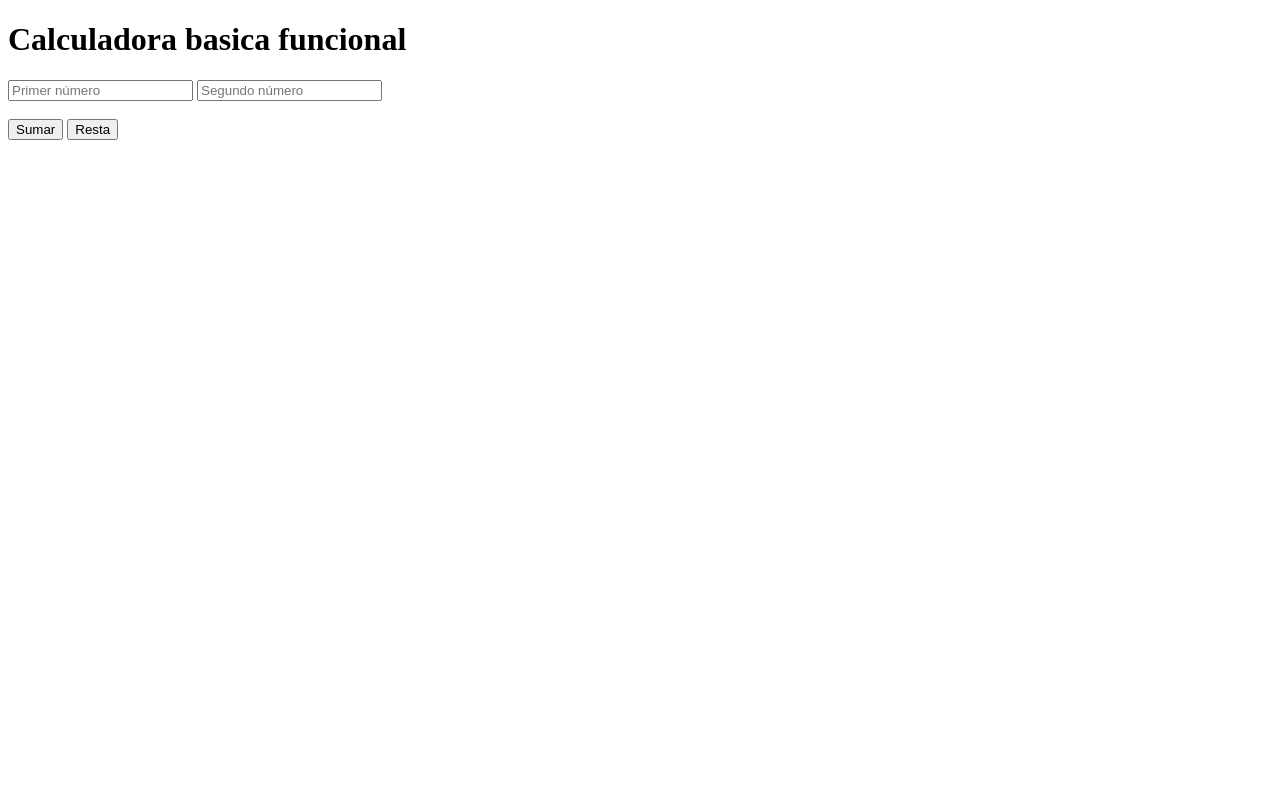
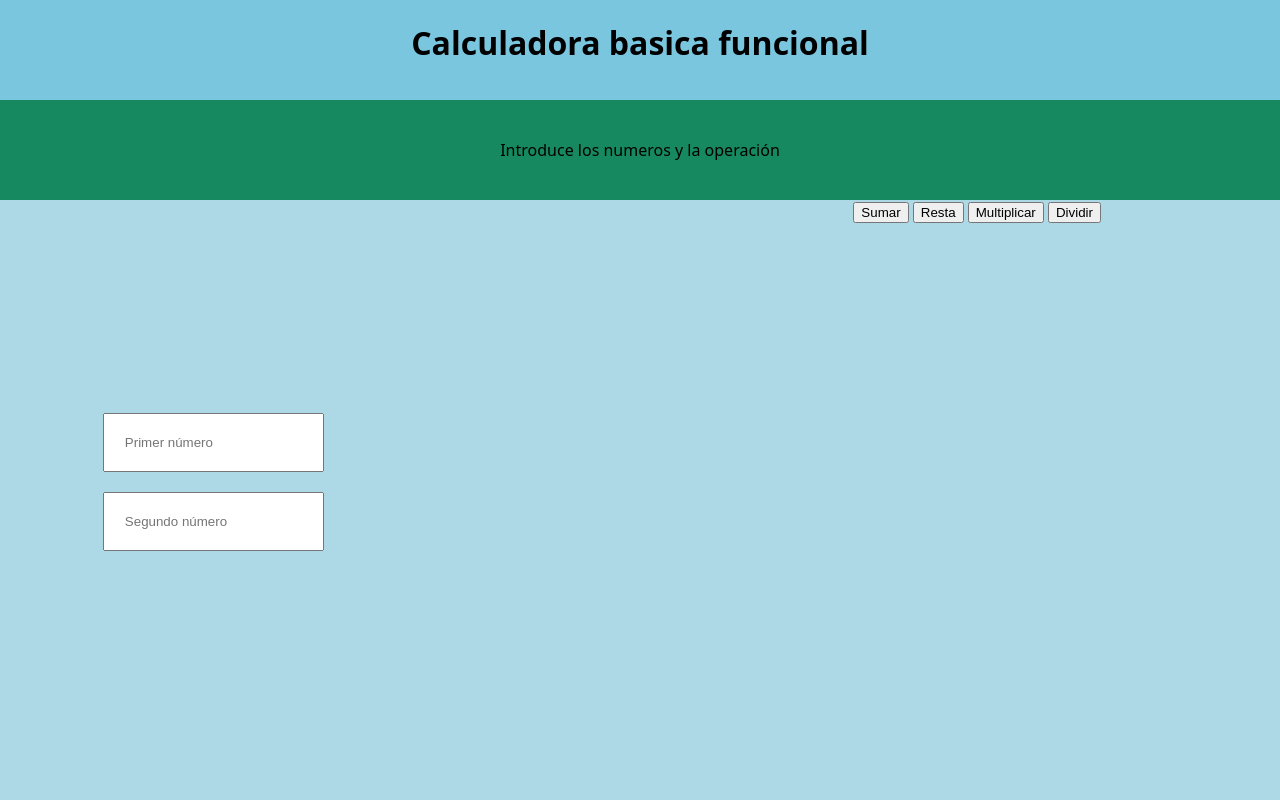
Before and after one commit to XxIvanstromxX/first-class, a plain HTML site: page Clase 7/calculadora/index.html in a window 1280 px wide. Drawn offline with Linux system fonts and the light colour scheme.

Commit message:
Mejora de calculadora

```diff
--- a/Clase 7/calculadora/index.html
+++ b/Clase 7/calculadora/index.html
@@ -8,17 +8,28 @@
 </head>
 <body>
 
-    <h1>Calculadora basica funcional</h1>
-    <input type="number" id="numero1" placeholder="Primer número">
-    <input type="number" id="numero2" placeholder="Segundo número">
+    <header>
+        <h1>Calculadora basica funcional</h1>
+    </header>
+
+    <section class="display">
+        <p id="resultado">Introduce los numeros y la operación</p>
+    </section>
+
+    <section class="numeros">
+        <input type="number" id="numero1" placeholder="Primer número">
+        <input type="number" id="numero2" placeholder="Segundo número">
+    </section>
 
     <br>
     <br>
 
-    <button onclick="sumar()">Sumar</button>
-    <button onclick="resta()">Resta</button>
-
-    <p id="resultado"></p>
+    <section class="operaciones">
+        <button onclick="sumar()">Sumar</button>
+        <button onclick="resta()">Resta</button>
+        <button onclick="multi()">Multiplicar</button>
+        <button onclick="divi()">Dividir</button>
+    </section>
 
     <script src="./script.js"></script>
 </body>
--- a/Clase 7/calculadora/script.js
+++ b/Clase 7/calculadora/script.js
@@ -14,9 +14,38 @@ function sumar(){
 const resta = () => {
     let numero1 = Number(document.getElementById("numero1").value);
     let numero2 = Number(document.getElementById("numero2").value);
+    console.log("El numero 1 es", numero1);
+    console.log("El numero 2 es", numero2);
 
     let resultado = numero1 - numero2;
+    console.log("El resultado es", resultado);
 
     document.getElementById("resultado").textContent = "Resultado de la resta es: " + resultado;
     console.log("La resta se hizo correctamente")
 }
+
+const multi = () => {
+    let numero1 = Number(document.getElementById("numero1").value);
+    let numero2 = Number(document.getElementById("numero2").value);
+    console.log("El numero 1 es", numero1);
+    console.log("El numero 2 es", numero2);
+
+    let resultado = numero1 * numero2;
+    console.log("El resultado es", resultado);
+
+    document.getElementById("resultado").textContent = "Resultado de la multiplicación es: " + resultado;
+    console.log("La Multiplicación se hizo correctamente")
+}
+
+const divi = () => {
+    let numero1 = Number(document.getElementById("numero1").value);
+    let numero2 = Number(document.getElementById("numero2").value);
+    console.log("El numero 1 es", numero1);
+    console.log("El numero 2 es", numero2);
+
+    let resultado = numero1 / numero2;
+    console.log("El resultado es", resultado);
+
+    document.getElementById("resultado").textContent = "Resultado de la división es: " + resultado;
+    console.log("La División se hizo correctamente")
+}
--- a/Clase 7/calculadora/style.css
+++ b/Clase 7/calculadora/style.css
@@ -0,0 +1,42 @@
+body{
+    margin: 0;
+    padding: 0;
+    font-family: system-ui, -apple-system, BlinkMacSystemFont, 'Segoe UI', Roboto, Oxygen, Ubuntu, Cantarell, 'Open Sans', 'Helvetica Neue', sans-serif;
+    background-color: lightblue;
+    display: grid;
+    grid-template-areas:
+    "header header header"
+    "display display display"
+    "numeros operaciones operaciones";
+    grid-template-columns: repeat(3, 1fr);
+    grid-template-rows: 100px 100px 2fr;
+    height: 100dvh;
+}
+
+header{
+    background-color: #7ac6df;
+    text-align: center;
+    grid-area: header;
+}
+
+.display{
+    background-color: #178960;
+    display: flex;
+    justify-content: center;
+    align-items: center;
+    grid-area: display;
+}
+
+.numeros{
+    grid-area: numeros;
+    display: flex;
+    flex-direction: column;
+    justify-items: center;
+    align-items: center;
+    gap: 20px;
+    padding: 50% 0;
+}
+
+#numero1, #numero2 {
+    padding: 20px;
+}
```
